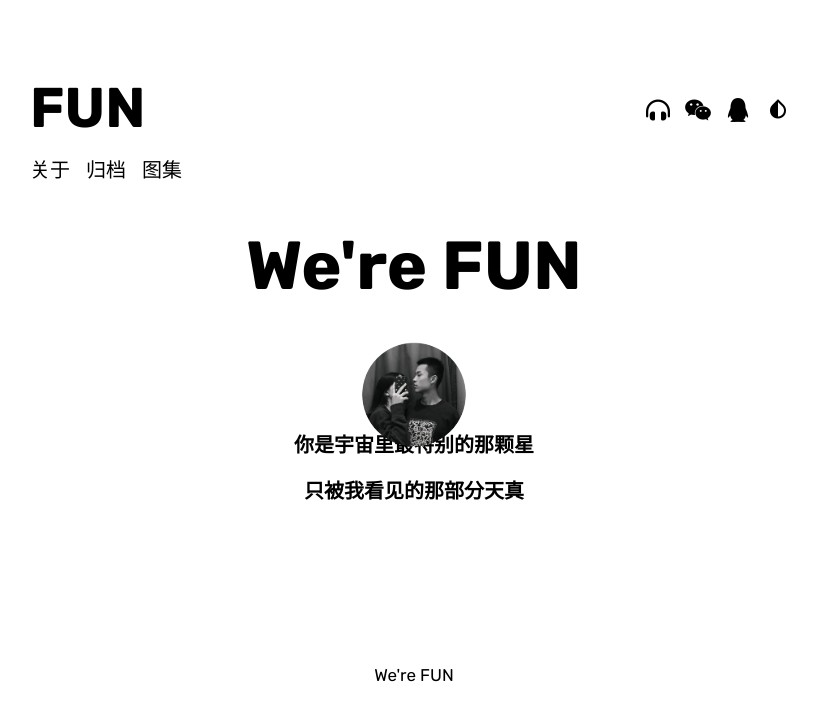
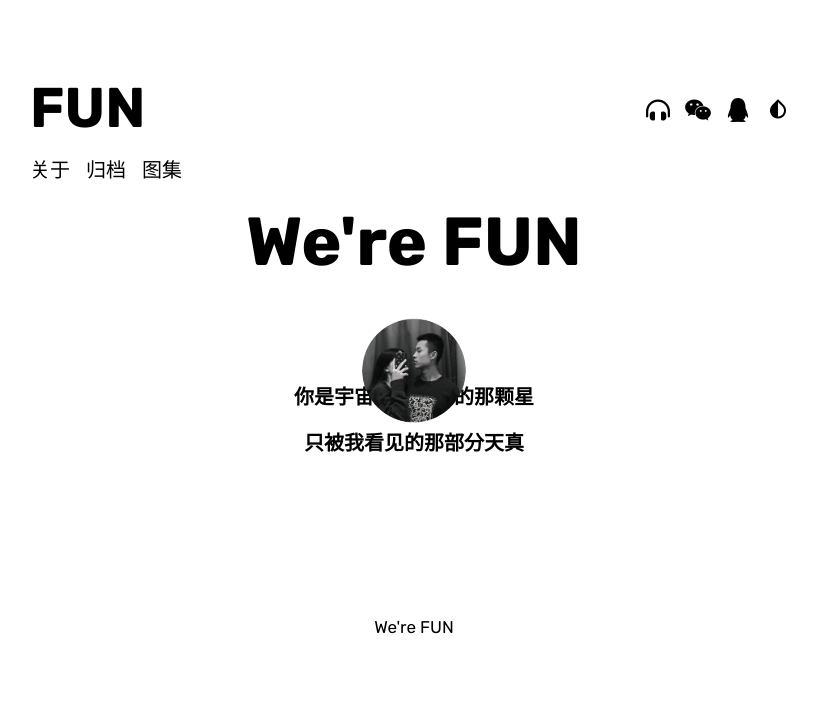
Before and after one commit to FUNzmr/Remember, a Jekyll site: the page built from about.md, in a window 1280 px wide. Shown: the top 721 px of the page, without its empty margins (226-1043 px from the left). Built offline with Jekyll 4.4.1, drawn with Linux system fonts in a browser that asks for light colours; nearby versions of some CDN libraries; some web fonts are replaced; comment, search, counter and statistics services are not loaded; a style sheet for code colours, icons or effects is not loaded.

Commit message:
Update _titles.scss

```diff
--- a/_sass/_titles.scss
+++ b/_sass/_titles.scss
@@ -5,7 +5,7 @@
 .post-title-container {
     width: 100%;
 //     margin-bottom: 6rem;
-    height: 9rem;
+    height: 6rem;
 
     text-align: center;
     position: relative;
```
